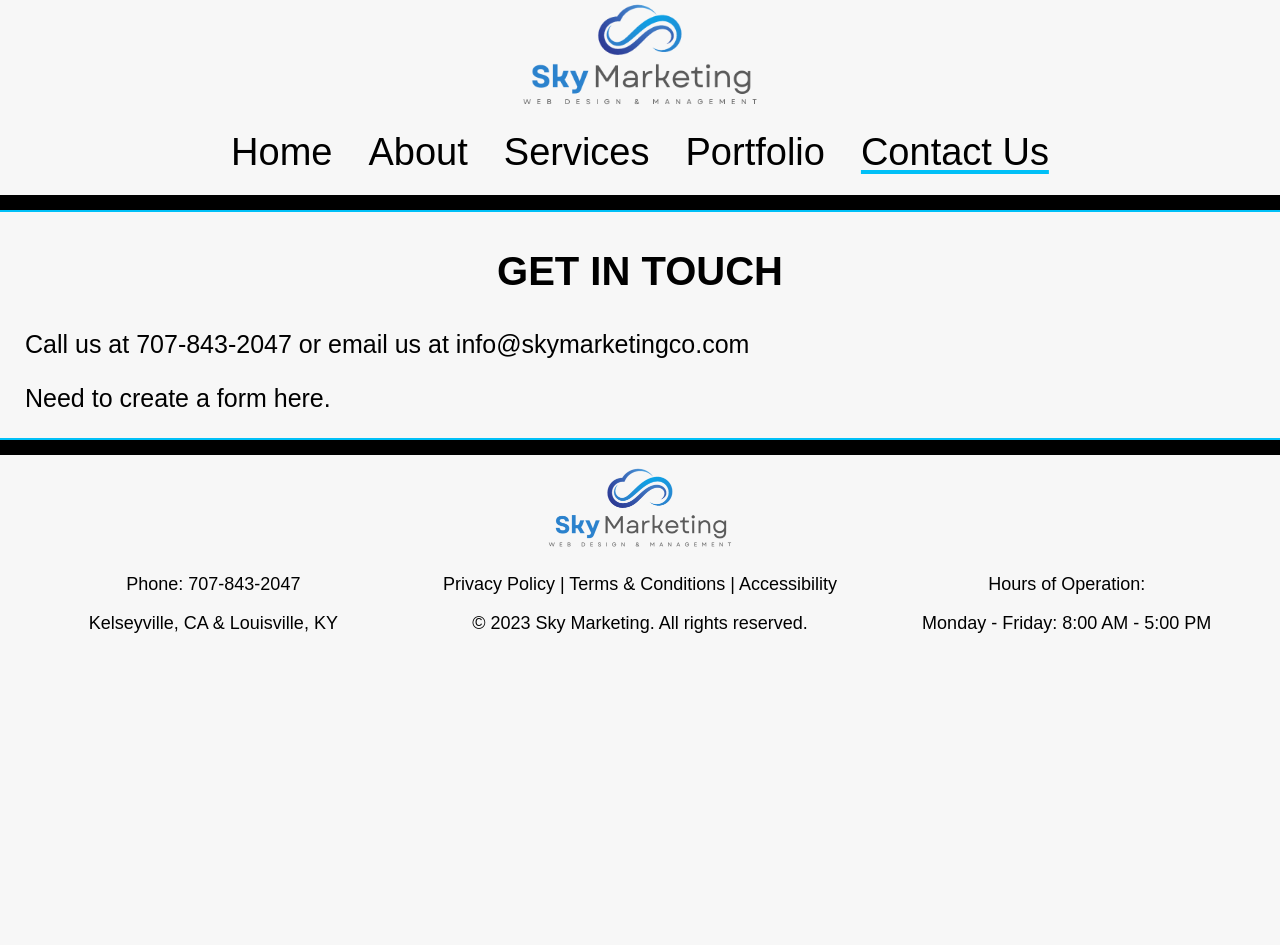
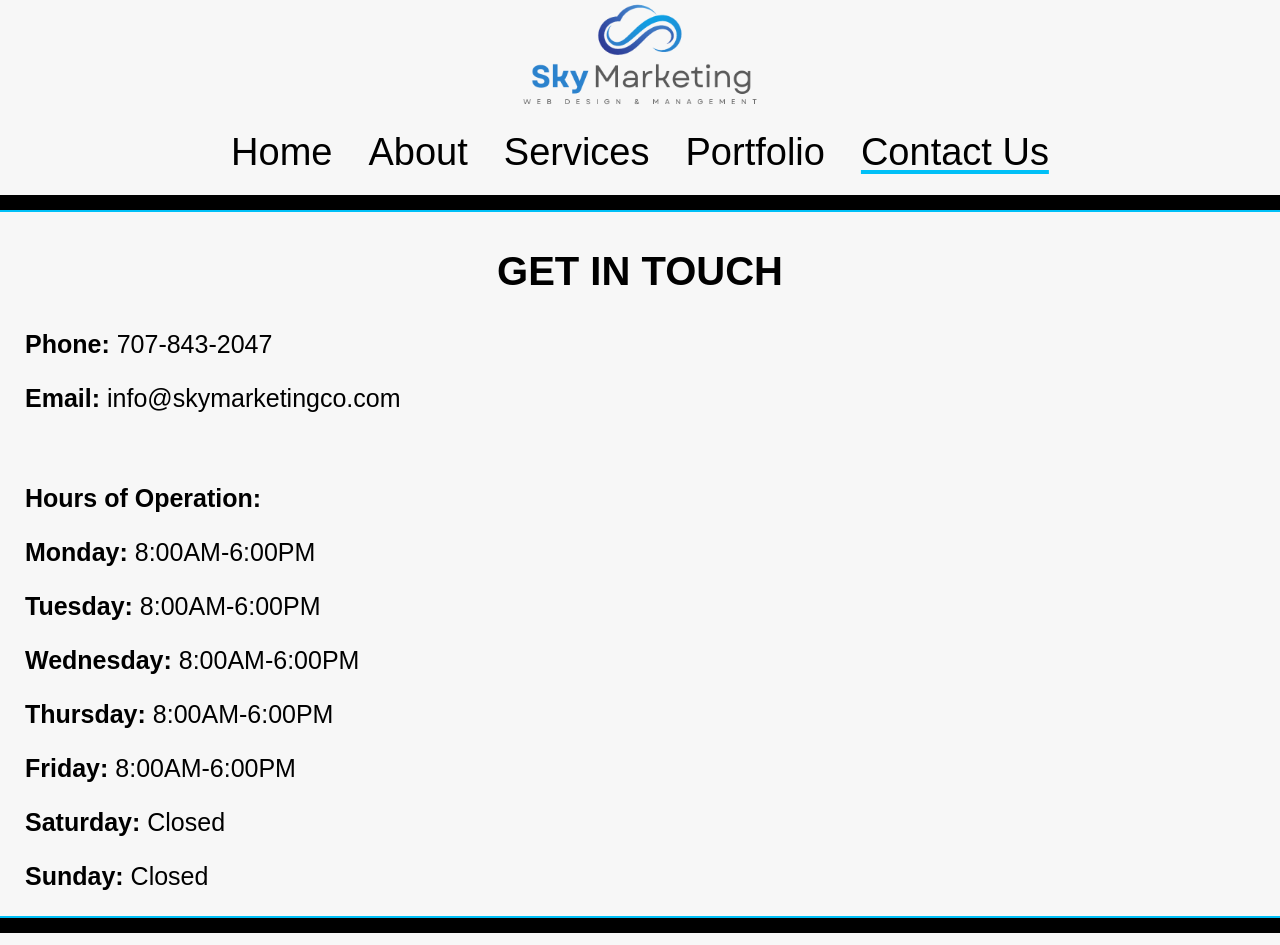
Before and after one commit to ericrothmuller/sky-marketing, a React (Create React App) app: page /contact in a window 1280 px wide. Shown: the top 945 px of the page. Before the commit the page ends 800 px from the top, so only its background shows below. Built offline with nearby package versions, Linux system fonts and the light colour scheme; a web font is replaced by a local one.

Commit message:
Added hours of operation and rearranged contact us page

```diff
--- a/src/pages/contact.js
+++ b/src/pages/contact.js
@@ -4,8 +4,17 @@ const Contact = () => {
 return (
 	<main>
 	<h1>Get In Touch</h1>
-	<p>Call us at <a href="tel:707-843-2047">707-843-2047</a> or email us at <a href="mailto:info@skymarketingco.com">info@skymarketingco.com</a></p>
-	<p>Need to create a form here.</p>
+	<p><strong>Phone:</strong> <a href="tel:707-843-2047">707-843-2047</a></p>
+	<p><strong>Email:</strong> <a href="mailto:info@skymarketingco.com">info@skymarketingco.com</a></p>
+	&nbsp;
+	<p><strong>Hours of Operation:</strong></p>
+	<p><strong>Monday:</strong> 8:00AM-6:00PM</p>
+	<p><strong>Tuesday:</strong> 8:00AM-6:00PM</p>
+	<p><strong>Wednesday:</strong> 8:00AM-6:00PM</p>
+	<p><strong>Thursday:</strong> 8:00AM-6:00PM</p>
+	<p><strong>Friday:</strong> 8:00AM-6:00PM</p>
+	<p><strong>Saturday:</strong> Closed</p>
+	<p><strong>Sunday:</strong> Closed</p>
 	</main>
 );
 };
```
